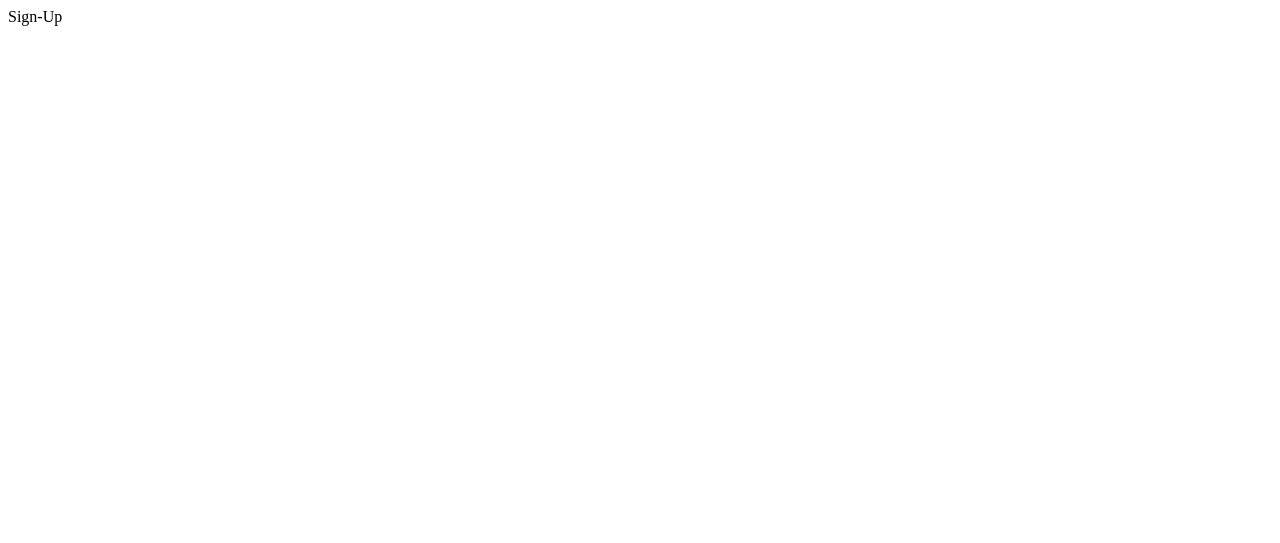
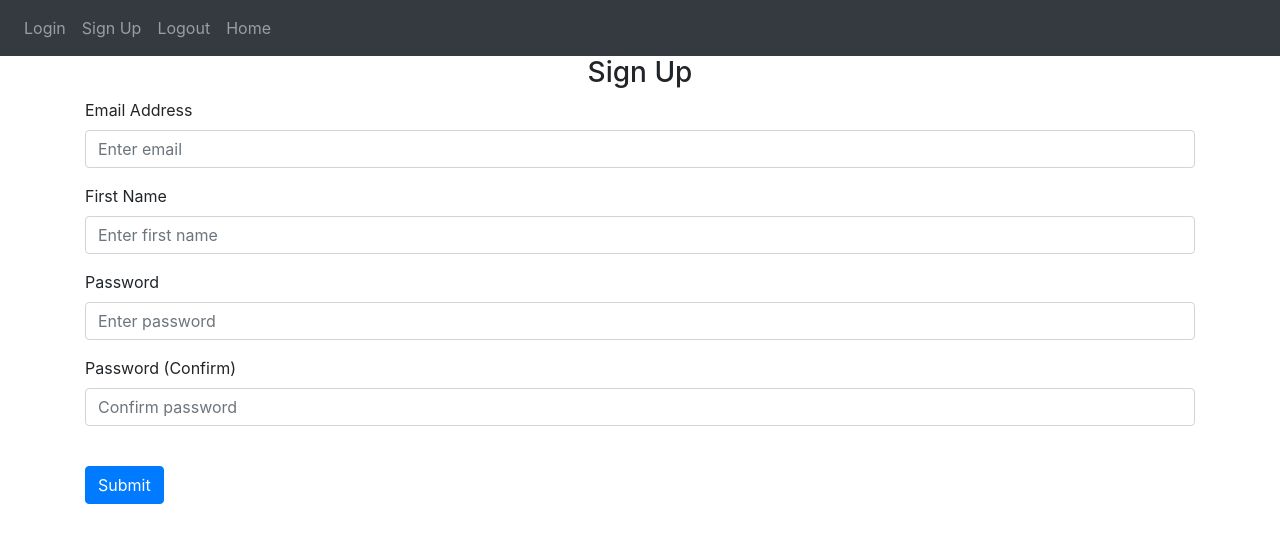
Before and after one commit to raysebas24/authenticationNoteApp, a Flask app: page /sign-up in a window 1280 px wide. Before the commit the part shown is almost empty. Shown: the top 543 px of the page. Run offline with Flask 2, Linux system fonts and the light colour scheme; some libraries are stand-ins or nearby versions.

Commit message:
programming the 'sign-up' page

```diff
--- a/website/auth.py
+++ b/website/auth.py
@@ -1,4 +1,4 @@
-from flask import Blueprint
+from flask import Blueprint, render_template
 print("[auth]")
 
 # This will be imported by '__init__.py'
@@ -8,7 +8,8 @@ print("[auth]: created 'Blueprint('auth')'")
 @auth.route('/login')
 def login():
     print("[auth]: @auth.route(/login)")
-    return "<p>Login</p>"
+    # 'text' is a variable (chosen by me), not an default parameter. Is passed to 'login.html'
+    return render_template("login.html", boolean=True)
 
 @auth.route('/logout')
 def logout():
@@ -18,4 +19,4 @@ def logout():
 @auth.route('/sign-up')
 def sign_up():
     print("[auth]: @auth.route(/sign-up)")
-    return "<p>Sign-Up</p>"
+    return render_template("sign_up.html")
--- a/website/templates/base.html
+++ b/website/templates/base.html
@@ -28,7 +28,7 @@
     <!-- look at the Bootstrap website for more informations -->
     <nav class="navbar navbar-expand-lg navbar-dark bg-dark">
         <button
-          class="navbar-toggle"
+          class="navbar-toggler"
           type="button"
           data-toggle="collapse"
           data-target="#navbar"
@@ -38,13 +38,18 @@
         <div calss="collapse navbar-collapse" id="navbar">
           <div class="navbar-nav">
             <a class="nav-item nav-link" id="login" href="/login">Login</a>
-            <a class="nav-item nav-link" id="signUp" href="/login">Sign Up</a>
+            <a class="nav-item nav-link" id="signUp" href="/sign-up">Sign Up</a>
             <a class="nav-item nav-link" id="logout" href="/logout">Logout</a>
             <a class="nav-item nav-link" id="home" href="/">Home</a>
           </div>
         </div>
     </nav>
 
+
+    <div class="container">
+      {% block content %}
+      {% endblock %}
+    </div>
 
 
     <script
--- /dev/null
+++ b/website/templates/login.html
@@ -0,0 +1,6 @@
+<!DOCTYPE html>
+{% extends "base.html" %} {% block title %}Login{% endblock %}
+
+{% block content %}
+<h1>This is the login page</h1>
+{% endblock %}
--- /dev/null
+++ b/website/templates/sign_up.html
@@ -0,0 +1,47 @@
+<!DOCTYPE html>
+{% extends "base.html" %} {% block title %}Sign Up{% endblock %}
+
+{% block content %}
+<form method="POST">
+    <h3 align="center">Sign Up</h3>
+    <!-- 'form-group', 'form-control' etc. are Bootstrap classes. Check out the website -->
+    <div class="form-group">
+        <label for="email">Email Address</label>
+        <input
+            type="email"
+            class="form-control"
+            id="email"
+            name="email"
+            placeholder="Enter email"/>
+    </div>
+    <div class="form-group">
+        <label for="firstname">First Name</label>
+        <input
+            type="text"
+            class="form-control"
+            id="firstname"
+            name="firstname"
+            placeholder="Enter first name"/>
+    </div>
+    <div class="form-group">
+        <label for="password1">Password</label>
+        <input
+            type="password"
+            class="form-control"
+            id="password1"
+            name="password1"
+            placeholder="Enter password"/>
+    </div>
+    <div class="form-group">
+        <label for="password2">Password (Confirm)</label>
+        <input
+            type="password"
+            class="form-control"
+            id="password2"
+            name="password2"
+            placeholder="Confirm password"/>
+    </div>
+    <br/>
+    <button type="submit" class="btn btn-primary">Submit</button>
+</form>
+{% endblock %}
```
Also changed, not shown: website/templates/home.html (+6 -2 lines), README.md.
